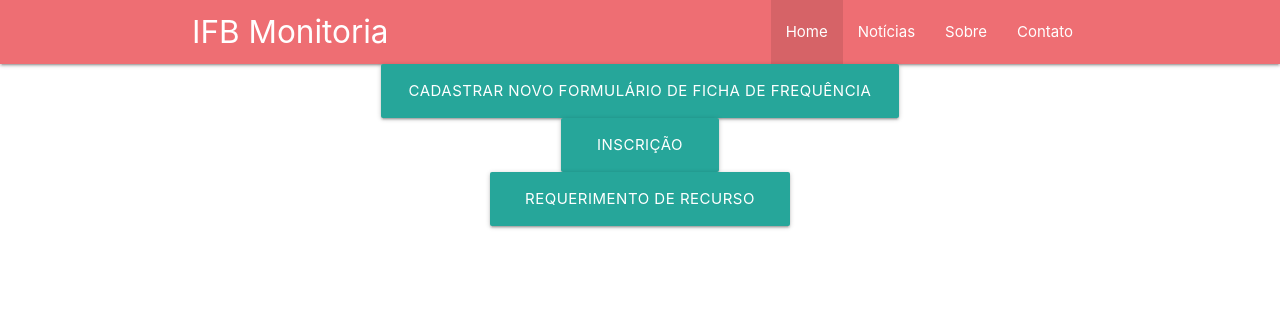
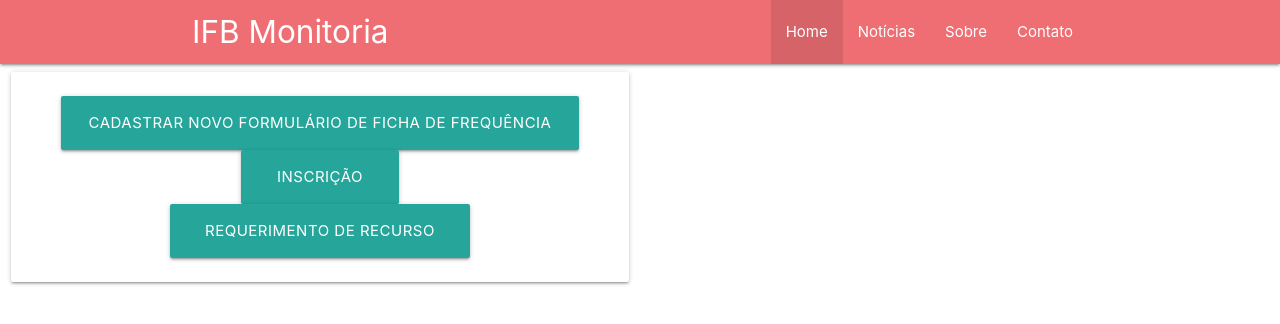
Before and after one commit to pedro-bX1/sistemaTCC, a PHP site: page /loginsistema5/aluno.php in a window 1280 px wide. Shown: the top 324 px of the page. Run offline with PHP 8.4, Linux system fonts and the light colour scheme.

Commit message:
ajustes na página

```diff
--- a/loginsistema5/aluno.php
+++ b/loginsistema5/aluno.php
@@ -32,9 +32,19 @@
                         <li><a>Contato</a></li>
                     </ul>
 
-                    <center><a class="waves-effect waves-light btn-large" href="form-frequencia.html">Cadastrar novo Formulário de Ficha de frequência</a></center>
-                    <center><a class="waves-effect waves-light btn-large" ><i class="material-icons left" ></i>Inscrição</a></center>
-                    <center><a class="waves-effect waves-light btn-large"><i class="material-icons right"></i>Requerimento de Recurso</a></center>
+
+
+                    <div class="row">
+    <div class="col s12 m6">
+      <div class="card white">
+        <div class="card-content white-text">
+        <center><a class="waves-effect waves-light btn-large" href="form-frequencia.html">Cadastrar novo Formulário de Ficha de frequência</a></center>
+        <center><a class="waves-effect waves-light btn-large" ><i class="material-icons left" ></i>Inscrição</a></center>
+        <center><a class="waves-effect waves-light btn-large"><i class="material-icons right"></i>Requerimento de Recurso</a></center>
+        </div>
+      </div>
+    </div>
+  </div>
 
     <!-- Compiled and minified JavaScript -->
     <script src="https://cdnjs.cloudflare.com/ajax/libs/materialize/1.0.0/js/materialize.min.js"></script>
```
